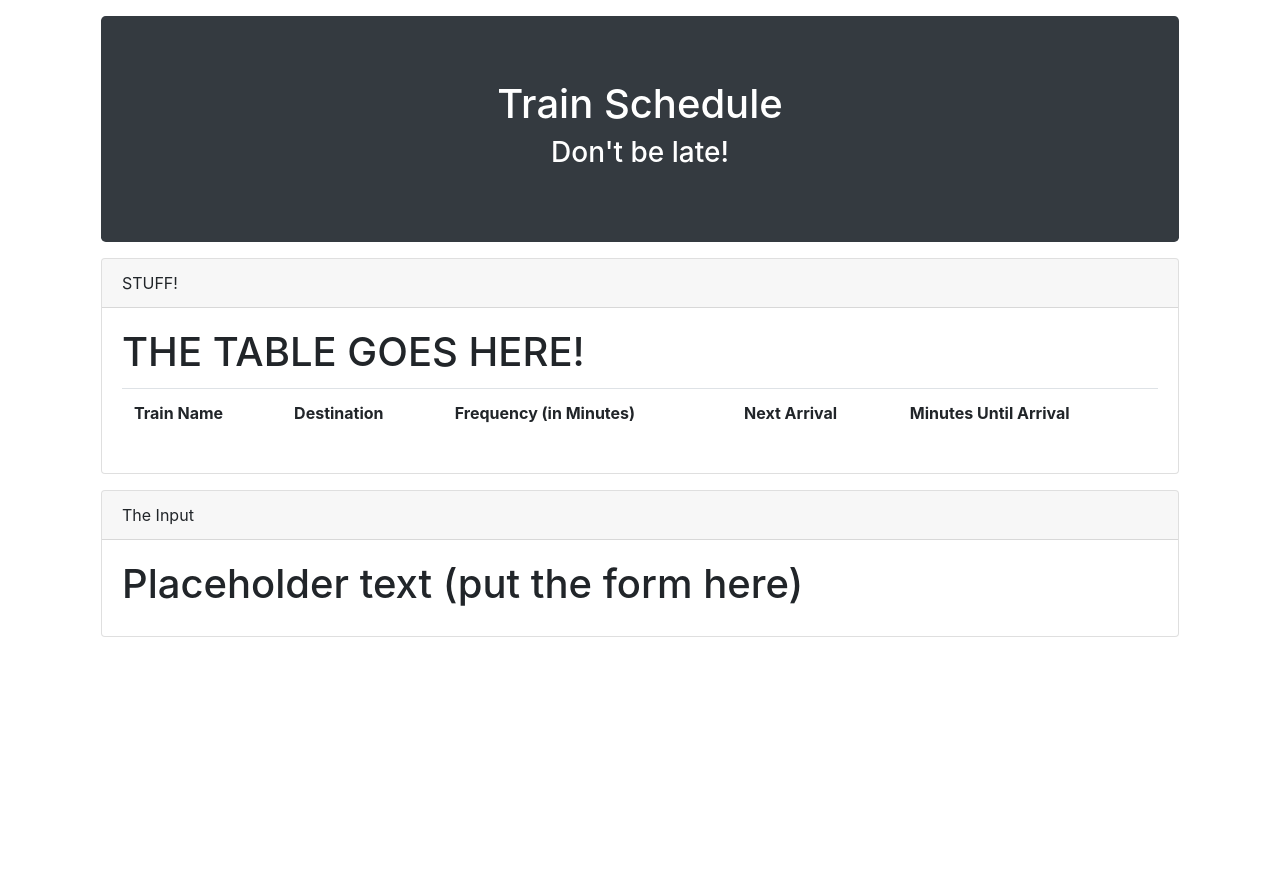
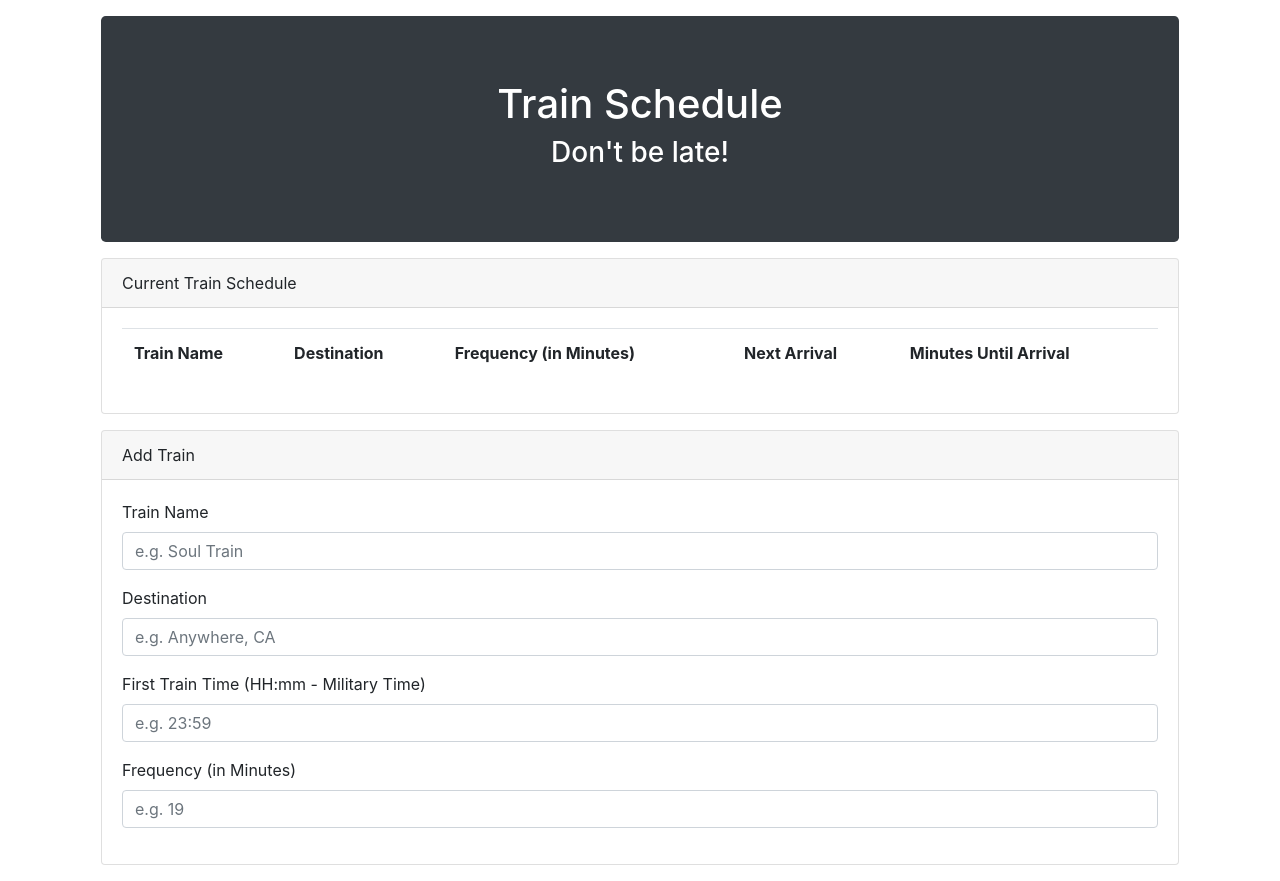
Before and after one commit to ggdgithub/TrainScheduler, a plain HTML site: page index.html in a window 1280 px wide. Before the commit the page ends 800 px from the top, so only its background shows below. Drawn offline with nearby package versions, Linux system fonts and the light colour scheme.

Commit message:
Completed layout

```diff
--- a/index.html
+++ b/index.html
@@ -21,12 +21,9 @@
             </div>
             <div class="card m-3">
                 <div class="card-header">
-                    STUFF!
+                    Current Train Schedule
                 </div>
                 <div class="card-body">
-                    <h1 class="card-title">
-                        THE TABLE GOES HERE!
-                    </h1>
                     <table class="table">
                         <tr>
                             <th scope="col">
@@ -50,12 +47,50 @@
             </div>
             <div class="card m-3">
                 <div class="card-header">
-                    The Input
+                    Add Train
                 </div>
                 <div class="card-body">
-                    <h1>
-                        Placeholder text (put the form here)
-                    </h1>
+                    <form>
+                        <div class="form-group">
+                            <label for="trainName">
+                                Train Name
+                            </label>
+                            <input type="text"
+                                class="form-control"
+                                id="trainName"
+                                placeholder="e.g. Soul Train">
+                        </div>
+
+                        <div class="form-group">
+                            <label for="trainDestination">
+                                Destination
+                            </label>
+                        <input type="text"
+                            class="form-control"
+                            id="trainDestination"
+                            placeholder="e.g. Anywhere, CA">
+                        </div>
+
+                        <div class="form-group">
+                            <label for="firstTrainTime">
+                                First Train Time (HH:mm - Military Time)
+                            </label>
+                            <input type="text"
+                                class="form-control"
+                                id="firstTrainTime"
+                                placeholder="e.g. 23:59">
+                        </div>
+
+                        <div class="form-group">
+                            <label for="trainFrequency">
+                                Frequency (in Minutes)
+                            </label>
+                        <input type="text"
+                            class="form-control"
+                            id="trainFrequency"
+                            placeholder="e.g. 19">
+                        </div>
+                    </form>
                 </div>
             </div>
         </div>
```
